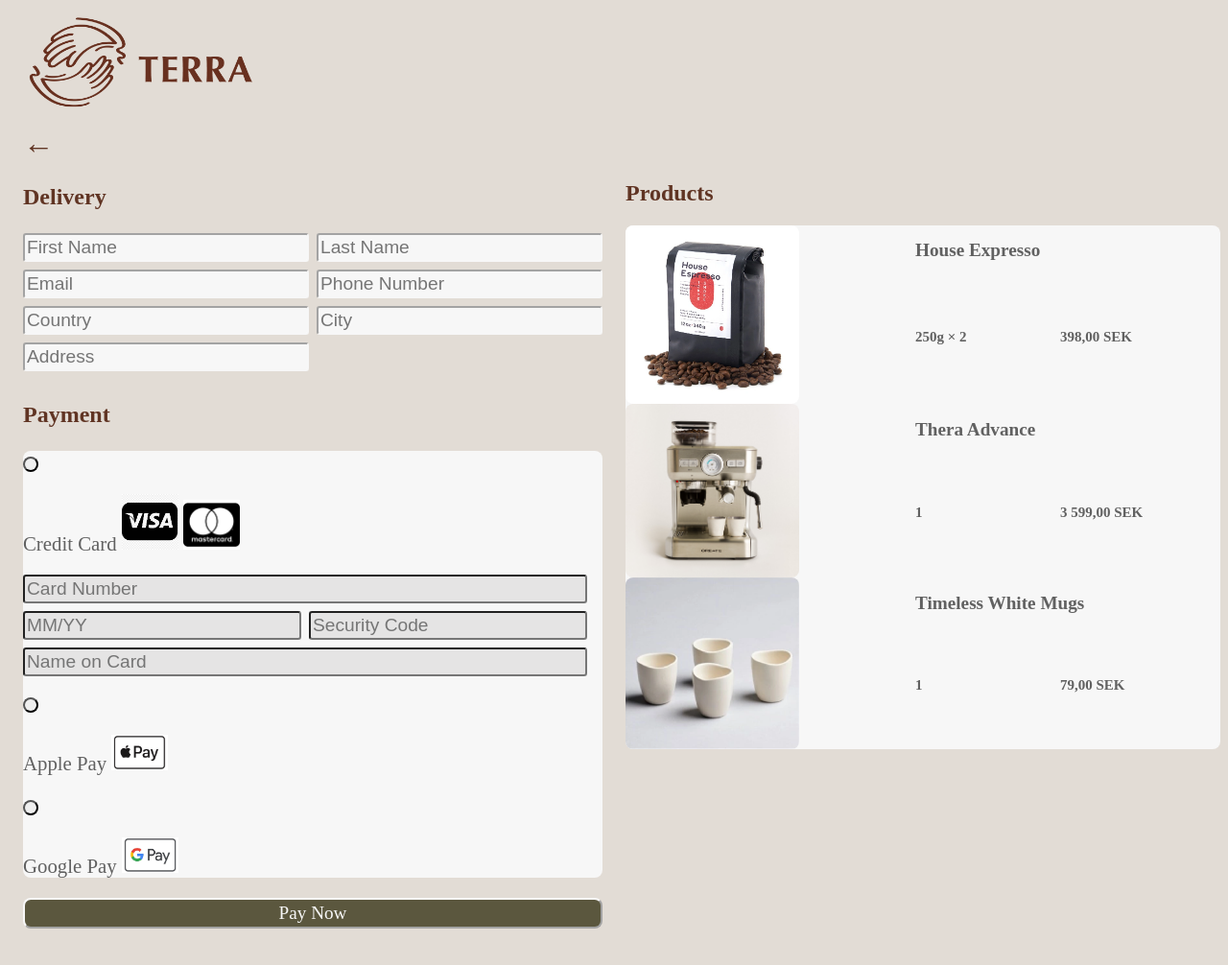
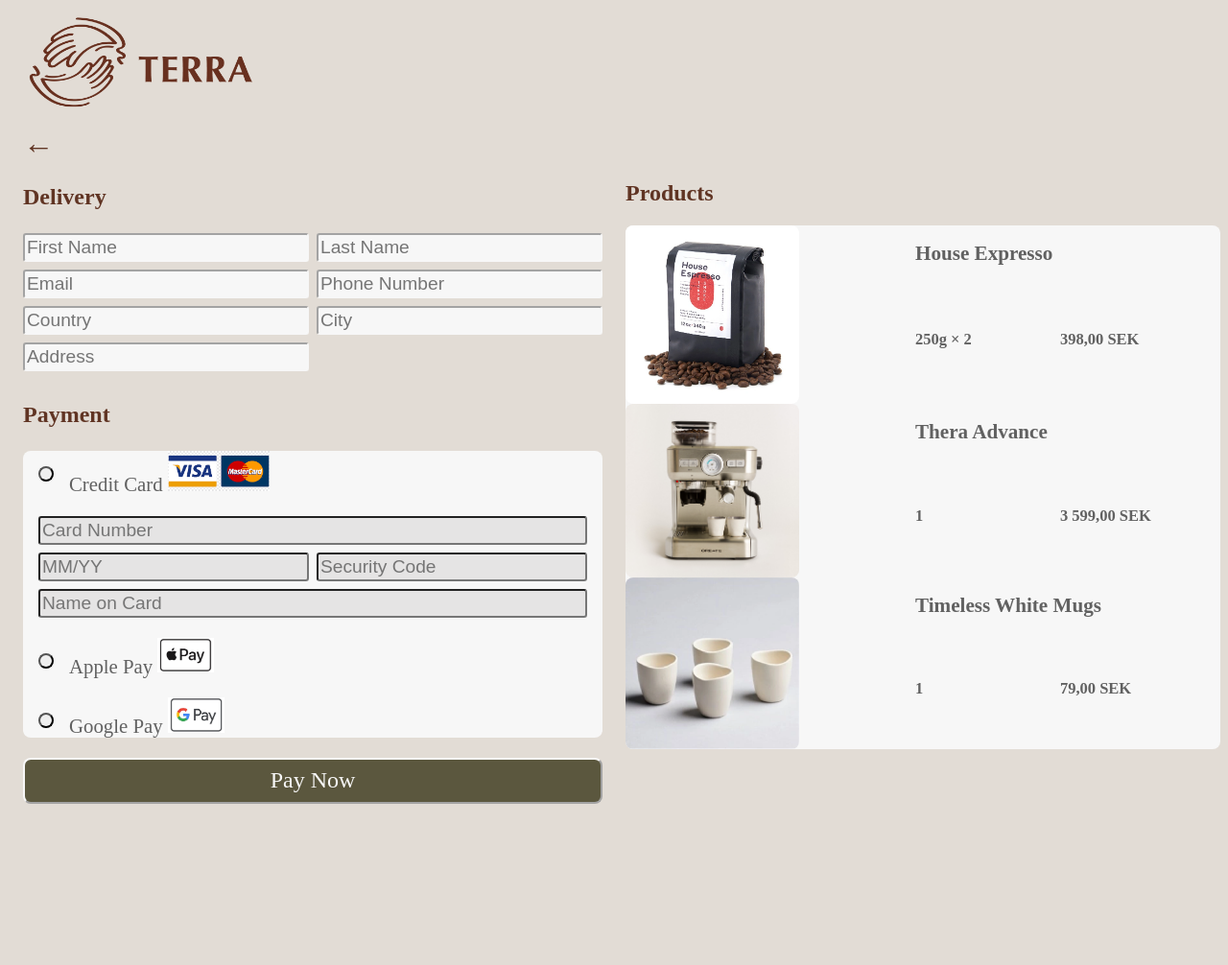
Before and after one commit to ju-nmd2023/wuid-project-group-14, a plain HTML site: page payment.html in a window 1280 px wide. Shown: the whole page at 96% size. After the commit the page ends 878 px from the top, so only its background shows below. Drawn offline with Linux system fonts and the light colour scheme.

Commit message:
Payment details updated

```diff
--- a/css/payment.css
+++ b/css/payment.css
@@ -66,17 +66,15 @@ body {
 }
 
 .round-button {
+  float: left;
+  margin: 1rem;
   border-radius: 50%;
   width: 1rem;
   height: 1rem;
 }
 
-#visa-logo {
-  max-width: 10%;
-}
-
-#mastercard-logo {
-  max-width: 10%;
+#visa-mastercard-logo {
+  max-width: 18%;
 }
 
 #credit-card-container {
@@ -85,7 +83,7 @@ body {
   grid-template-rows: repeat(3, 1fr);
   gap: 0.5rem;
   color: #616161;
-  padding-bottom: 1rem;
+  padding-left: 1rem;
 }
 
 .card-number {
@@ -124,7 +122,7 @@ body {
   background-color: #e5e4e4;
 }
 
-.apply-pay {
+.apple-pay {
   display: inline-block;
 }
 
@@ -137,10 +135,10 @@ body {
 }
 
 .pay-now-button {
-  height: 2rem;
+  height: 3rem;
   width: 100%;
   border-radius: 0.5rem;
-  font-size: 1.2rem;
+  font-size: 1.5rem;
   font-family: "Times New Roman", Times, serif;
   background-color: #5b573e;
   color: #f7f7f7;
@@ -154,6 +152,7 @@ body {
   background-color: #f7f7f7;
   border-radius: 0.5rem;
   padding-right: 1rem;
+  font-size: 1.1rem;
 }
 
 .product-info {
--- a/payment.html
+++ b/payment.html
@@ -47,14 +47,9 @@
                 <p class="payment-button">
                   Credit Card
                   <img
-                    id="visa-logo"
-                    src="./images/cc-visa-2.png"
-                    alt="visa-logo"
-                  />
-                  <img
-                    id="mastercard-logo"
-                    src="./images/cc-mastercard.png"
-                    alt="mastercard-logo"
+                    id="visa-mastercard-logo"
+                    src="./images/cc-visa-mastercard.png"
+                    alt="visa-mastercard-logo"
                   />
                 </p>
                 <!-- images of Visa Mastercard and AmericanExpress -->
```
Also changed, not shown: images/cc-mastercard.png (deleted), images/cc-visa-2.png (deleted), images/cc-visa-mastercard.png (added).
